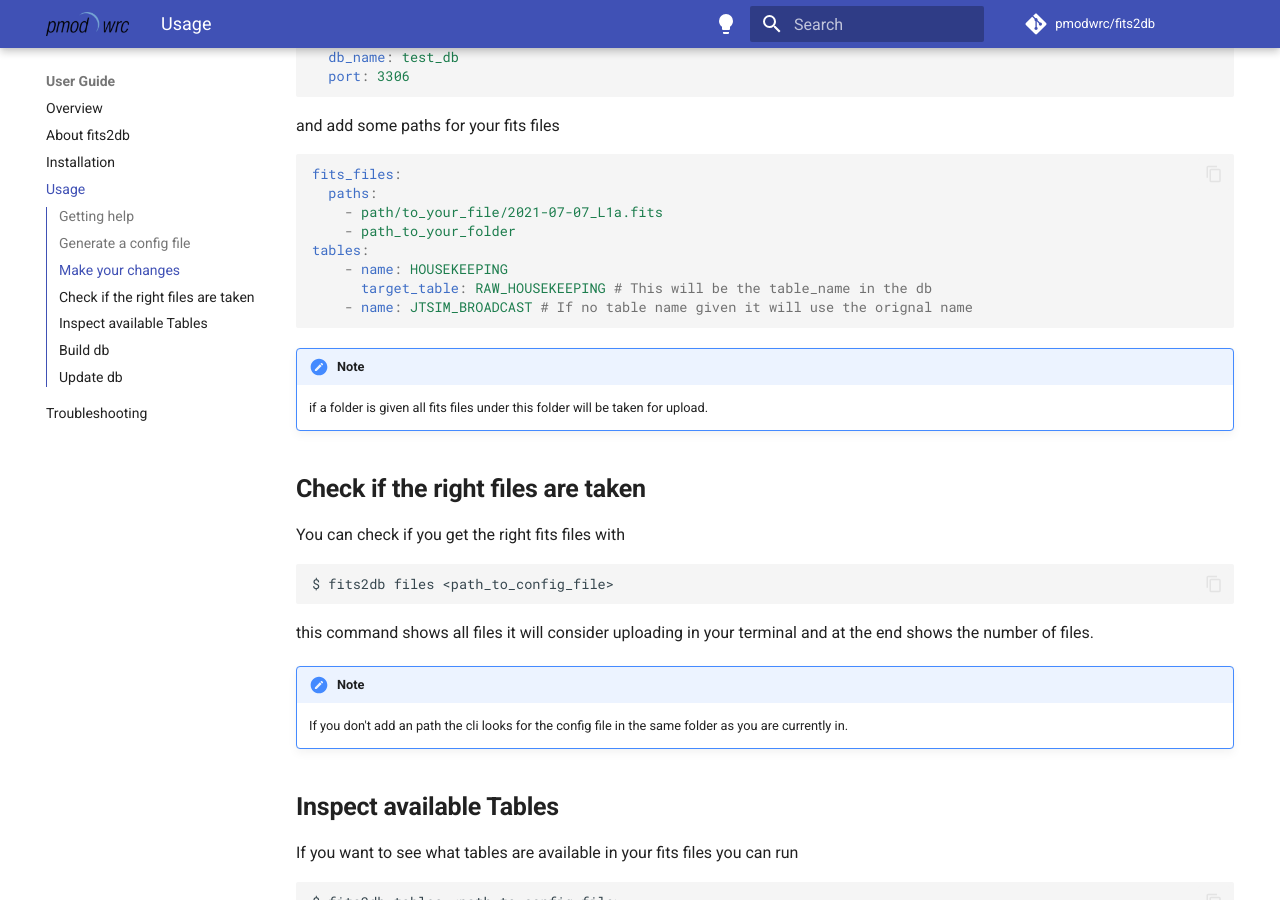
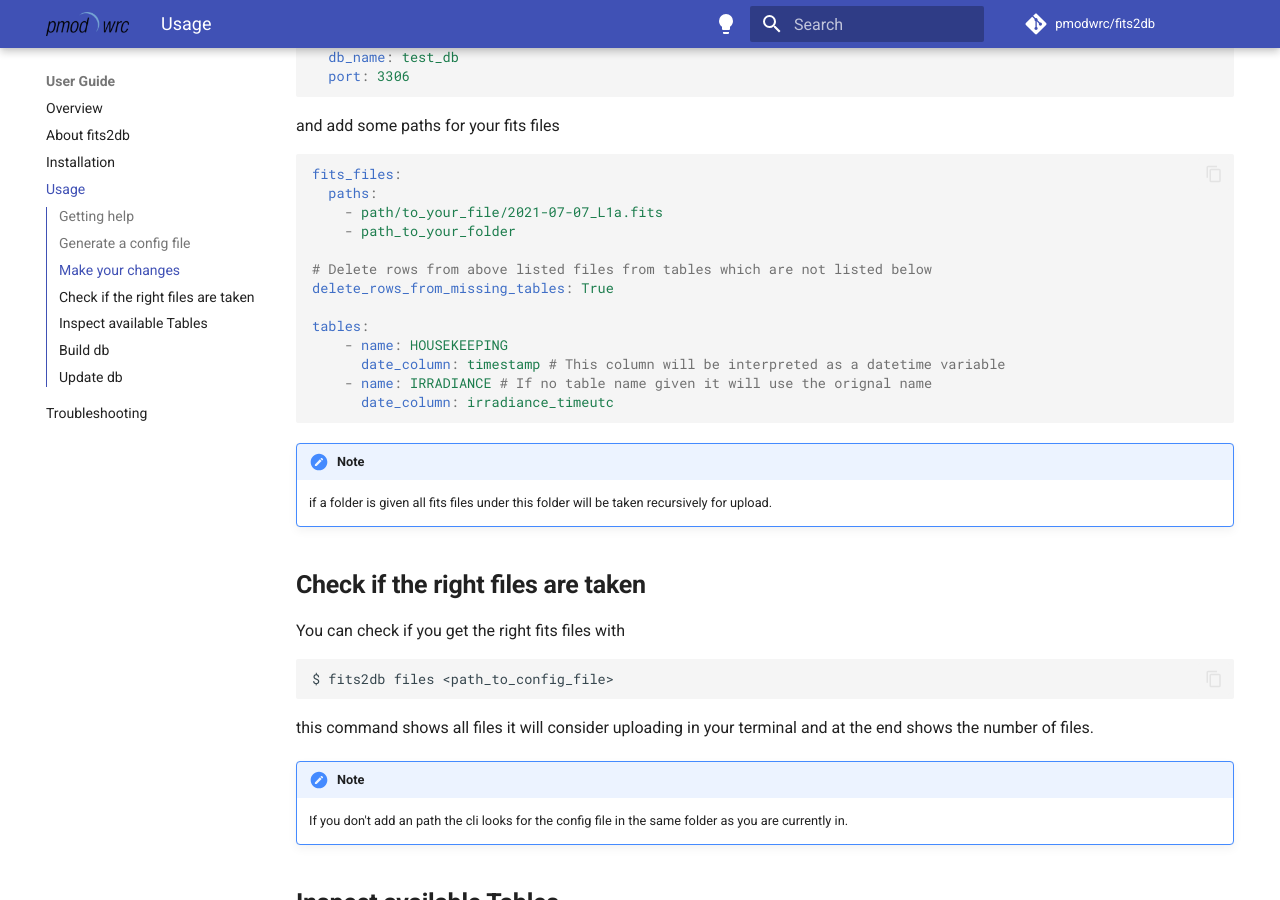
Before and after one commit to pmodwrc/fits2db, an MkDocs documentation site: the page built from docs/user-guide/usage.md, in a window 1280 px wide and 900 px high, scrolled down 969 px. Built offline with MkDocs 1.6.1 and Material for MkDocs 9.7.7, drawn with Linux system fonts in a browser that asks for light colours; comment, search, counter and statistics services are not loaded; some of the changed text lies outside the part shown.

Commit message:
documentation update

````diff
--- a/docs/user-guide/usage.md
+++ b/docs/user-guide/usage.md
@@ -43,15 +43,20 @@ fits_files:
   paths:
     - path/to_your_file/2021-07-07_L1a.fits
     - path_to_your_folder
+
+# Delete rows from above listed files from tables which are not listed below
+delete_rows_from_missing_tables: True
+
 tables:
     - name: HOUSEKEEPING
-      target_table: RAW_HOUSEKEEPING # This will be the table_name in the db
-    - name: JTSIM_BROADCAST # If no table name given it will use the orignal name
+      date_column: timestamp # This column will be interpreted as a datetime variable
+    - name: IRRADIANCE # If no table name given it will use the orignal name
+      date_column: irradiance_timeutc
 ```
 
 
 !!! note
-    if a folder is given all fits files under this folder will be taken for upload.
+    if a folder is given all fits files under this folder will be taken recursively for upload.
 
 ## __Check if the right files are taken__
 You can check if you get the right fits files with
@@ -95,10 +100,15 @@ this will upload all the fits tables into your data base and create the meta tab
 
 ## __Update db__
 
-Once builded and you get new files or changes you can update the database. This command will check if there a new files in your defnied folders and upload them to the db. If the timestamp of your file changed to a newer date. Like when you changed a file it will also update this file to the newer version. This way the fits files and the db stay in sync. To update just run
+Once builded and you get new files or changes you can update the database.
+This command will check if there a new files in your defnied folders and
+upload them to the db. If the timestamp of your file changed to a newer
+date. Like when you changed a file it will also update this file to the
+newer version. This way the fits files and the db stay in sync. To update just run
 
 ```bash
 $ fits2db update <path_to_config_file>
 ```
 !!! note
-    If you add a new table in your config file the update command will check trough the older files too if this table is in this file and upload accordingly.
+    If you want to add new tables from a already updated file, you can use the ```-f``` flag
+    to force update all files specified in the config.
--- a/pyproject.toml
+++ b/pyproject.toml
@@ -4,7 +4,7 @@ build-backend = "setuptools.build_meta"
 
 [project]
 name = "fits2db"
-version = "0.0.3"
+version = "0.1.0"
 authors = [
   { name="Cédric Renda", email="cedric.renda@hotmail.com" },
 ]
````
Also changed, not shown: 1 other file.
